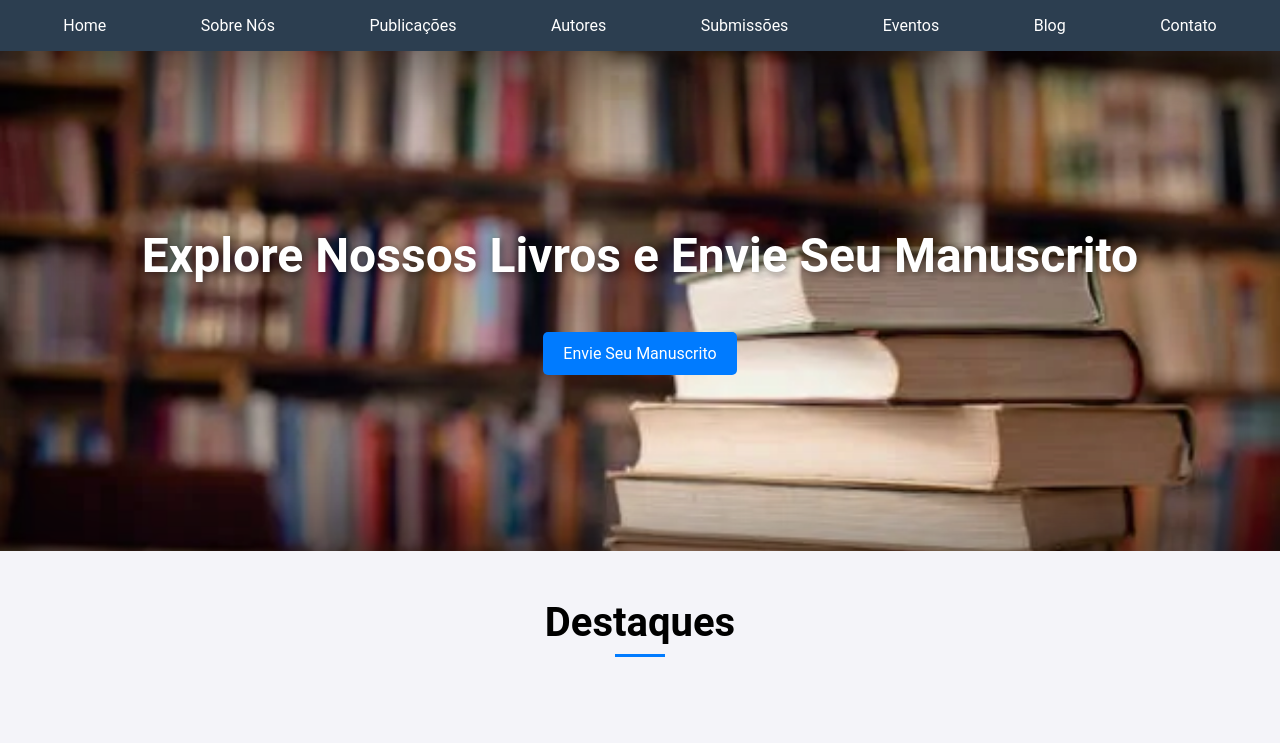
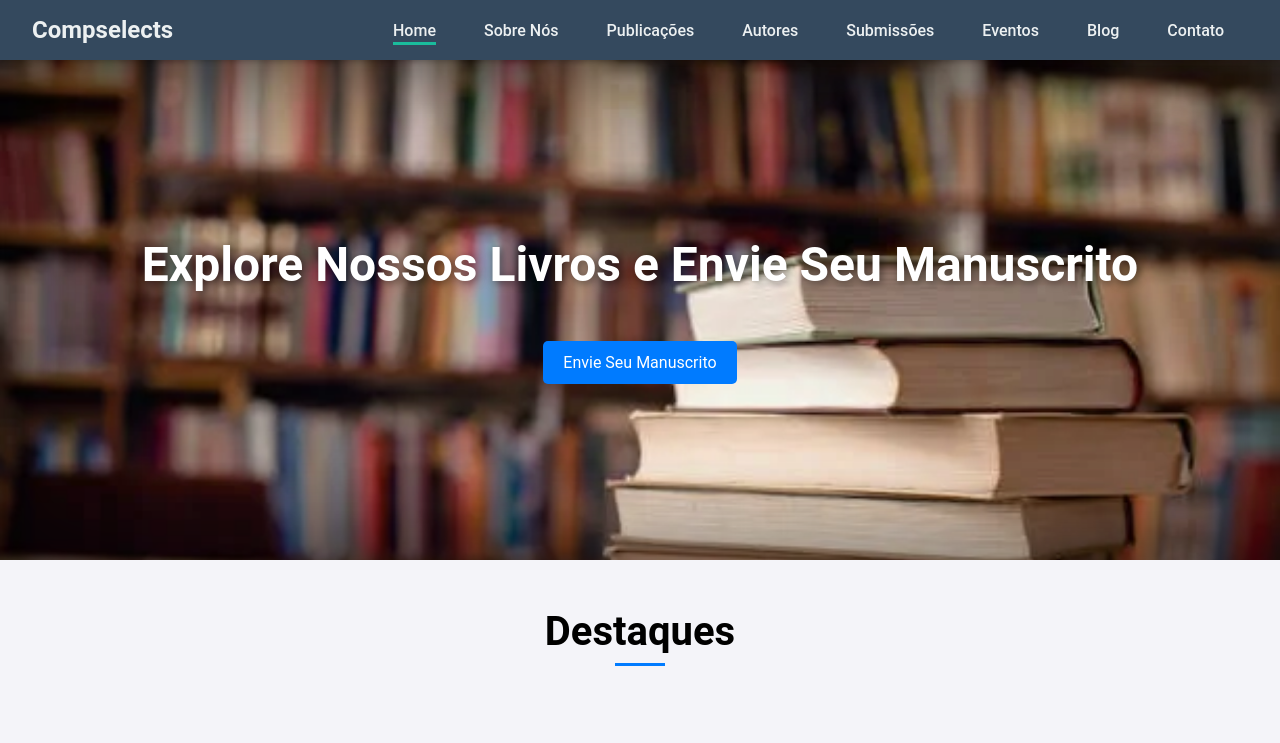
Before and after one commit to paulonc/compselects, a React (Create React App) app: page / in a window 1280 px wide. Shown: the top 743 px of the page. Built offline with nearby package versions, Linux system fonts and the light colour scheme.

Commit message:
style: enhance header design

```diff
--- a/src/components/Header.js
+++ b/src/components/Header.js
@@ -1,38 +1,105 @@
-import React from 'react';
-import { Link } from 'react-router-dom';
-import styled from 'styled-components';
+import React from "react";
+import { Link, useLocation } from "react-router-dom";
+import styled from "styled-components";
 
 const Navbar = styled.nav`
-  background-color: #2c3e50;
-  padding: 1rem;
+  background-color: #34495e;
+  padding: 1rem 2rem;
   position: sticky;
   width: 100%;
   top: 0;
   z-index: 100;
+  box-shadow: 0 2px 5px rgba(0, 0, 0, 0.2);
+  display: flex;
+  justify-content: space-between; /* Espaço entre logo e menu */
+  align-items: center;
 `;
 
 const NavList = styled.ul`
   display: flex;
-  justify-content: space-around;
+  justify-content: space-between;
+  align-items: center;
   list-style: none;
+  padding: 0;
+  margin: 0;
 `;
 
 const NavItem = styled.li`
-  color: white;
+  color: #ecf0f1;
+  position: relative;
+  margin: 0 1.5rem;
+  font-weight: 500;
+
+  &:hover {
+    color: #1abc9c;
+  }
+
+  & > a {
+    text-decoration: none;
+    color: inherit;
+    padding: 0.5rem 0;
+    transition: color 0.3s, transform 0.3s;
+
+    &:hover {
+      transform: translateY(-2px);
+    }
+  }
+
+  &.active::after {
+    content: "";
+    display: block;
+    height: 3px;
+    background: #1abc9c;
+    position: absolute;
+    bottom: -5px;
+    left: 0;
+    right: 0;
+  }
+`;
+
+const Logo = styled.h1`
+  color: #ecf0f1;
+  font-size: 1.5rem;
+  margin: 0;
 `;
 
 const Header = () => {
+  const location = useLocation();
+
   return (
     <Navbar>
+      <Link to="/">
+        <Logo>Compselects</Logo>
+      </Link>
       <NavList>
-        <NavItem><Link to="/">Home</Link></NavItem>
-        <NavItem><Link to="/about">Sobre Nós</Link></NavItem>
-        <NavItem><Link to="/publications">Publicações</Link></NavItem>
-        <NavItem><Link to="/authors">Autores</Link></NavItem>
-        <NavItem><Link to="/submissions">Submissões</Link></NavItem>
-        <NavItem><Link to="/events">Eventos</Link></NavItem>
-        <NavItem><Link to="/blog">Blog</Link></NavItem>
-        <NavItem><Link to="/contact">Contato</Link></NavItem>
+        <NavItem className={location.pathname === "/" ? "active" : ""}>
+          <Link to="/">Home</Link>
+        </NavItem>
+        <NavItem className={location.pathname === "/about" ? "active" : ""}>
+          <Link to="/about">Sobre Nós</Link>
+        </NavItem>
+        <NavItem
+          className={location.pathname === "/publications" ? "active" : ""}
+        >
+          <Link to="/publications">Publicações</Link>
+        </NavItem>
+        <NavItem className={location.pathname === "/authors" ? "active" : ""}>
+          <Link to="/authors">Autores</Link>
+        </NavItem>
+        <NavItem
+          className={location.pathname === "/submissions" ? "active" : ""}
+        >
+          <Link to="/submissions">Submissões</Link>
+        </NavItem>
+        <NavItem className={location.pathname === "/events" ? "active" : ""}>
+          <Link to="/events">Eventos</Link>
+        </NavItem>
+        <NavItem className={location.pathname === "/blog" ? "active" : ""}>
+          <Link to="/blog">Blog</Link>
+        </NavItem>
+        <NavItem className={location.pathname === "/contact" ? "active" : ""}>
+          <Link to="/contact">Contato</Link>
+        </NavItem>
       </NavList>
     </Navbar>
   );
```
